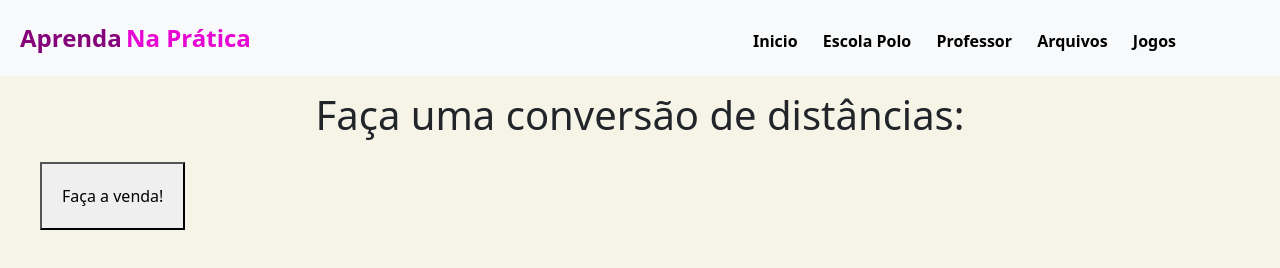
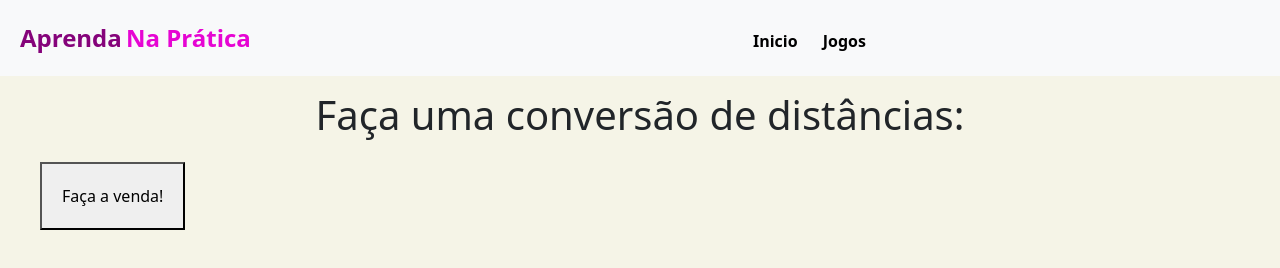
Before and after one commit to nvitoria200/desafio, a plain HTML site: page desafio 9.html in a window 1280 px wide. Drawn offline with nearby package versions, Linux system fonts and the light colour scheme.

Commit message:
Update desafio 9.html

```diff
--- a/desafio 9.html
+++ b/desafio 9.html
@@ -28,9 +28,6 @@
 
             <section class="links">
                 <a href="index.html">Inicio</a>
-                <a href="Polo.html">Escola Polo</a>
-                <a href="Professor.html">Professor</a>
-                <a href="Arquivos.html">Arquivos</a>
                 <a href="Exemplos.html">Jogos</a>
             </section>
         </section>
```
